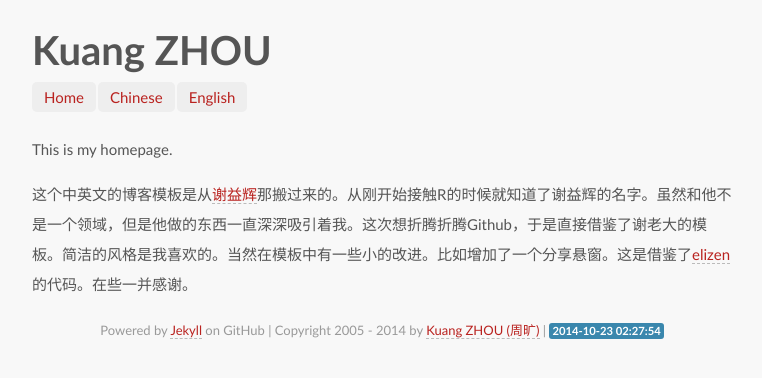
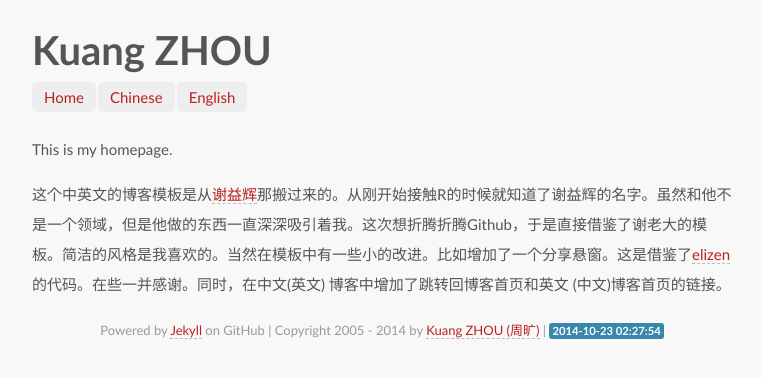
Before and after one commit to kuangzhou/kuangzhou.github.io, a Jekyll site: the page built from index.md, in a window 1280 px wide. Shown: the top 378 px of the page, without its empty margins (258-1020 px from the left). Built offline with Jekyll 4.4.1, drawn with Linux system fonts in a browser that asks for light colours; some web fonts are replaced; Markdown is read by kramdown in place of the engine named in the settings.

Commit message:
first commit

```diff
--- a/index.md
+++ b/index.md
@@ -6,4 +6,4 @@ avatar: yes
 
 This is my homepage.
 
-这个中英文的博客模板是从[谢益辉](http://yihui.name/)那搬过来的。从刚开始接触R的时候就知道了谢益辉的名字。虽然和他不是一个领域，但是他做的东西一直深深吸引着我。这次想折腾折腾Github，于是直接借鉴了谢老大的模板。简洁的风格是我喜欢的。当然在模板中有一些小的改进。比如增加了一个分享悬窗。这是借鉴了[elizen ](http://code.elizen.me/)的代码。在些一并感谢。
+这个中英文的博客模板是从[谢益辉](http://yihui.name/)那搬过来的。从刚开始接触R的时候就知道了谢益辉的名字。虽然和他不是一个领域，但是他做的东西一直深深吸引着我。这次想折腾折腾Github，于是直接借鉴了谢老大的模板。简洁的风格是我喜欢的。当然在模板中有一些小的改进。比如增加了一个分享悬窗。这是借鉴了[elizen ](http://code.elizen.me/)的代码。在些一并感谢。同时，在中文(英文) 博客中增加了跳转回博客首页和英文 (中文)博客首页的链接。
```
